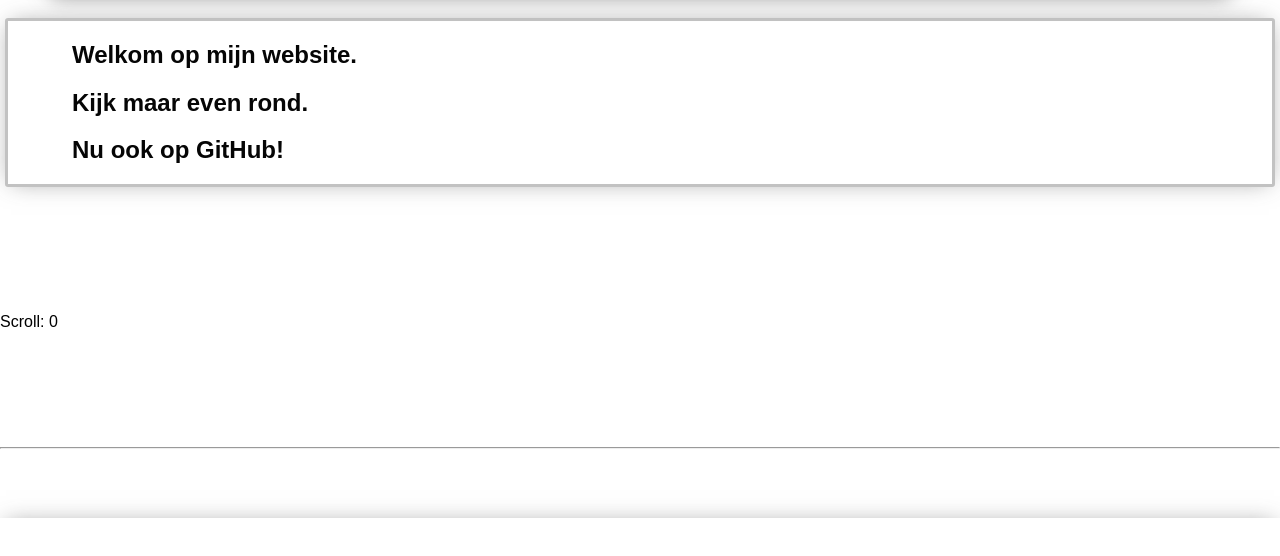
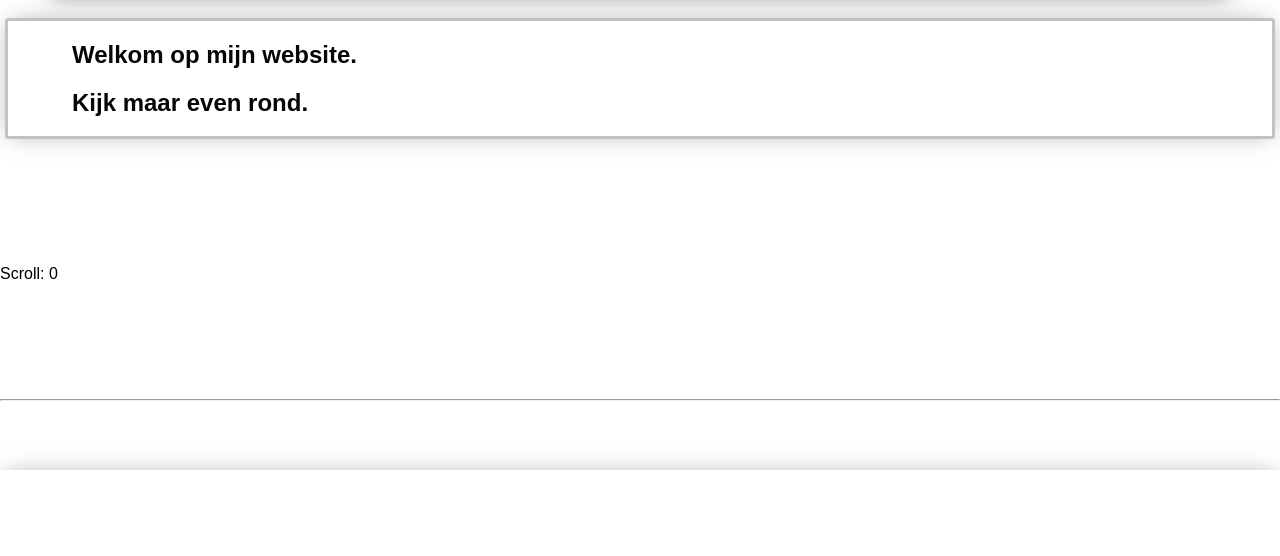
Before and after one commit to OscarNOW/old-website, a plain HTML site: page index.html in a window 1280 px wide. Shown: the part 100-656 px from the top of the page. Drawn offline with nearby package versions, Linux system fonts and the light colour scheme.

Commit message:
Update index.html

```diff
--- a/index.html
+++ b/index.html
@@ -185,7 +185,6 @@ body {
 
     <h2>Welkom op mijn website.</h2>
     <h2>Kijk maar even rond.</h2>
-    <h2>Nu ook op GitHub!</h2
 
     <!-- |EINDE UITLEG| -->
 
```
